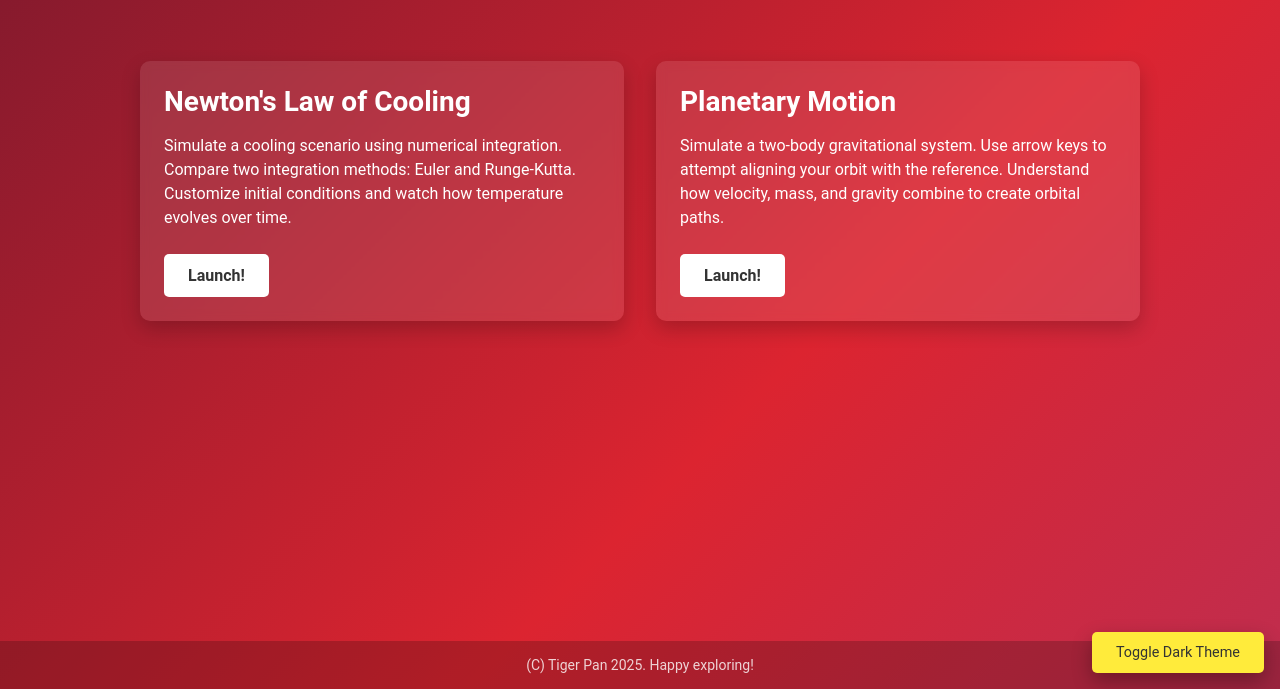
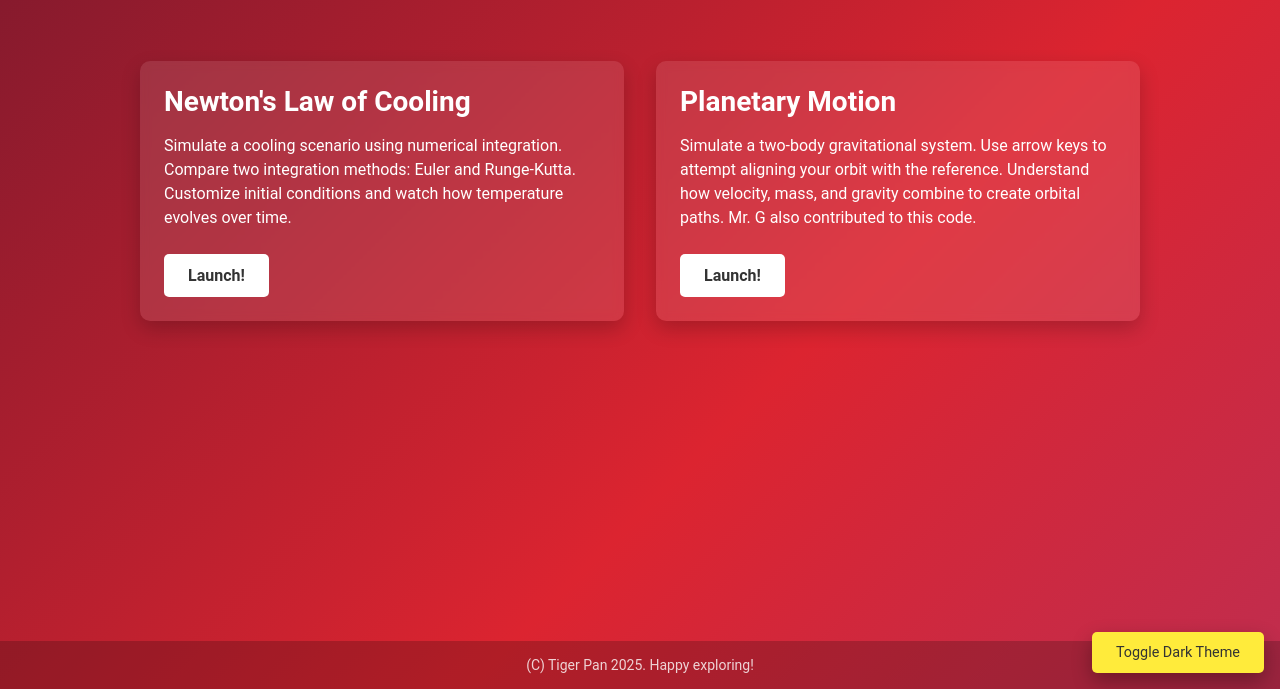
Before and after one commit to TigerPan119/CapstonePhysics, a plain HTML site: page index.html in a window 1280 px wide. Shown: the part 111-800 px from the top of the page. Drawn offline with Linux system fonts and the light colour scheme.

Commit message:
Update index.html

```diff
--- a/index.html
+++ b/index.html
@@ -204,6 +204,7 @@
           Simulate a two-body gravitational system. Use arrow keys to
           attempt aligning your orbit with the reference. Understand how
           velocity, mass, and gravity combine to create orbital paths.
+          Mr. G also contributed to this code.
         </p>
         <a href="https://tigerpan119.github.io/PhysicsSimulations/Planetary%20Motion.html" target="_blank">
           Launch!
```
